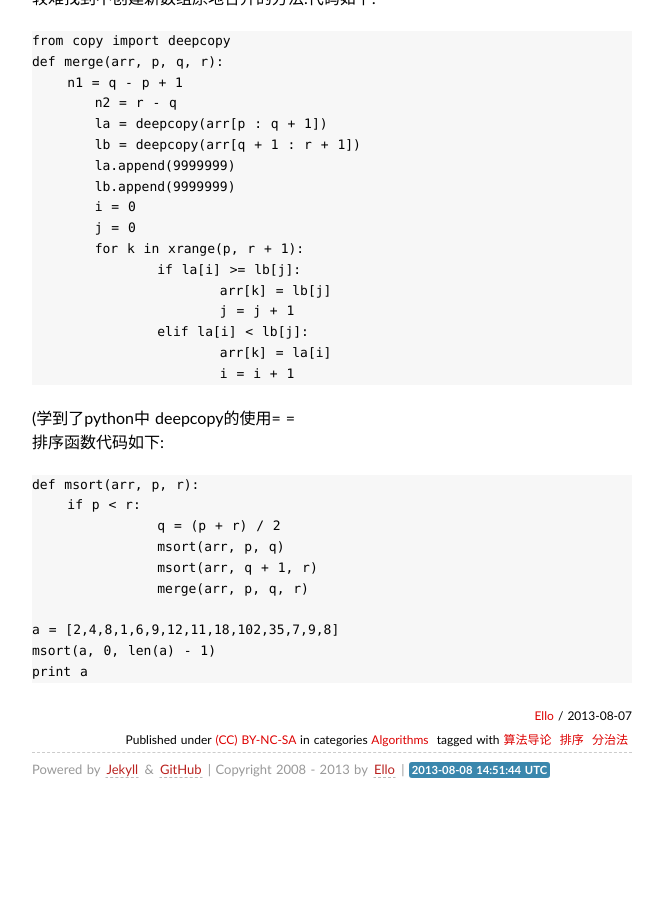
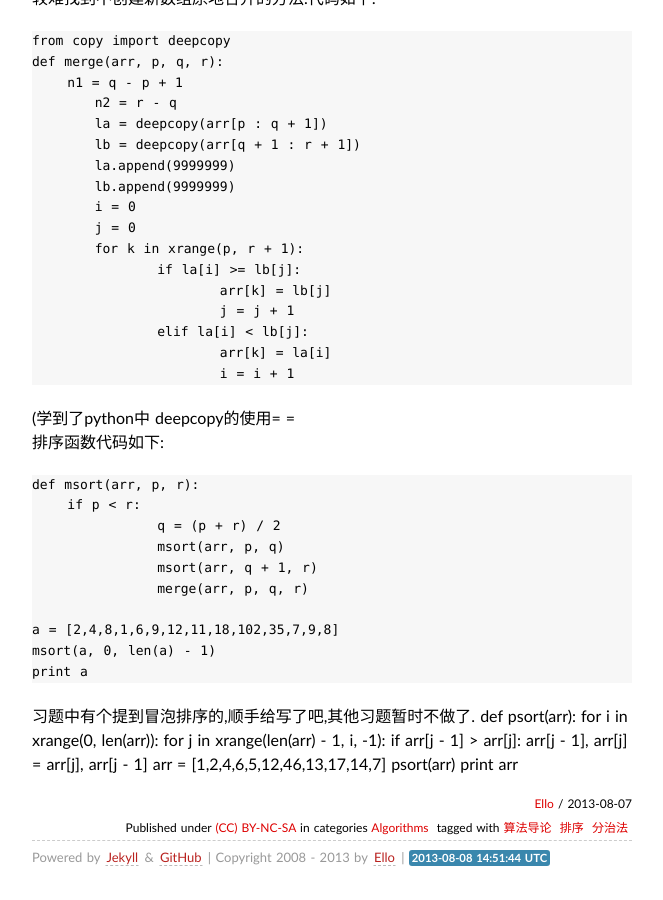
Before and after one commit to pii0x/ellochen.github.com, a Jekyll site: the page built from _posts/2013-08-07-算法导论笔记-第一章-and-第二章.md, in a window 1280 px wide and 900 px high, scrolled down 1108 px. Shown: the whole window, without its empty margins (308-971 px from the left). Built offline with Jekyll 4.4.1, drawn with Linux system fonts in a browser that asks for light colours; some web fonts are replaced; Markdown is read by kramdown in place of the engine named in the settings; comment, search, counter and statistics services are not loaded; before the commit the page ends 1920 px from its top, so only the background shows below that.

Commit message:
complete one

```diff
--- a/_posts/2013-08-07-算法导论笔记-第一章-and-第二章.md
+++ b/_posts/2013-08-07-算法导论笔记-第一章-and-第二章.md
@@ -84,3 +84,13 @@ python源码如下: (之后都用python来翻译书中的伪码)
     a = [2,4,8,1,6,9,12,11,18,102,35,7,9,8]
     msort(a, 0, len(a) - 1)
     print a
+
+习题中有个提到冒泡排序的,顺手给写了吧,其他习题暂时不做了.
+		def psort(arr):
+			for i in xrange(0, len(arr)):
+				for j in xrange(len(arr) - 1, i, -1):
+					if arr[j - 1] > arr[j]:
+						arr[j - 1], arr[j] = arr[j], arr[j - 1]
+		arr = [1,2,4,6,5,12,46,13,17,14,7]
+		psort(arr)
+		print arr
```
